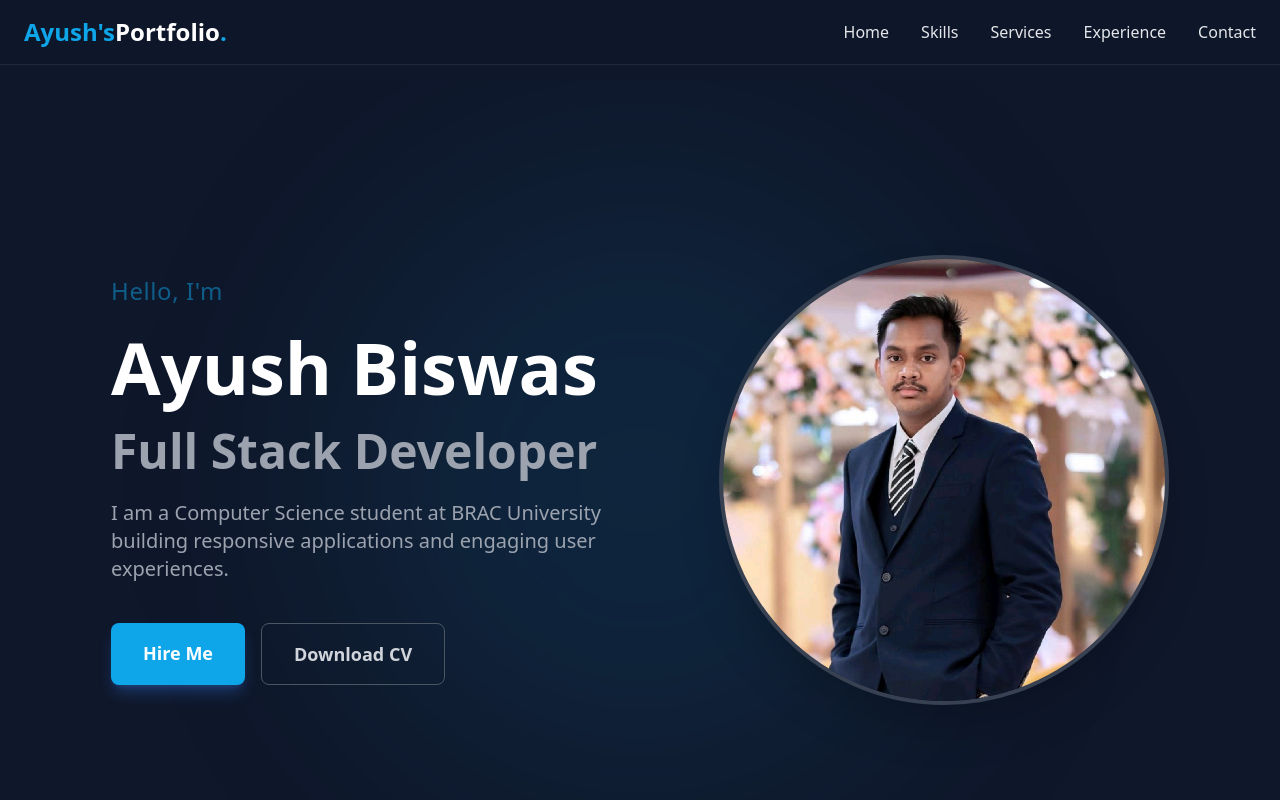
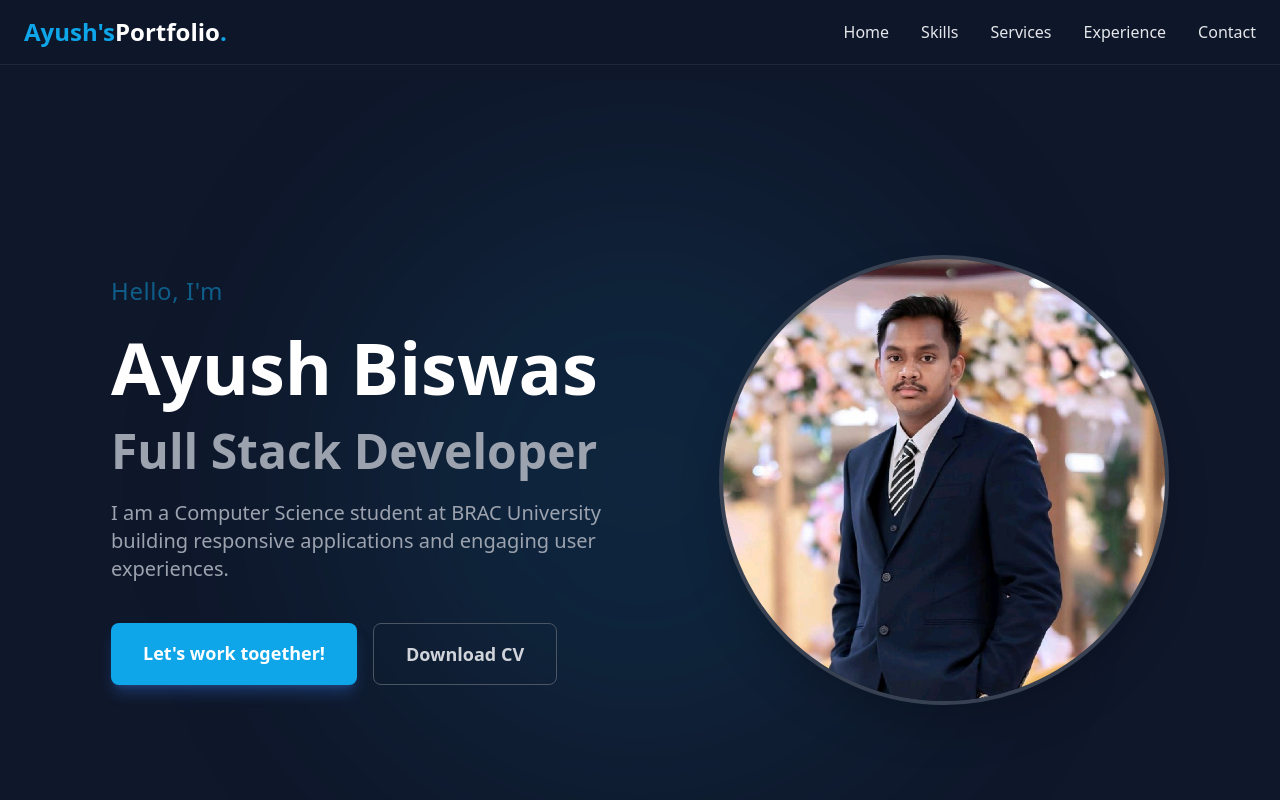
Before and after one commit to ABO0069/Ayush-sPortfolio, a plain HTML site: page index.html in a window 1280 px wide. Shown: the top 800 px of the page. Drawn offline with nearby package versions, Linux system fonts and the light colour scheme.

Commit message:
test change

```diff
--- a/index.html
+++ b/index.html
@@ -80,7 +80,7 @@
 
                 <div class="flex gap-4 justify-center md:justify-start pt-4">
                     <a href="#contact" class="px-8 py-4 text-lg bg-brand-primary text-white font-bold rounded-lg hover:bg-blue-600 transition shadow-lg shadow-blue-500/30">
-                        Hire Me
+                        Let's work together!
                     </a>
                     <a href="resume.pdf" download="Ayush_Biswas_Resume" class="px-8 py-4 text-lg border border-gray-600 text-gray-300 font-bold rounded-lg hover:border-brand-primary hover:text-brand-primary transition">
                        Download CV
```
